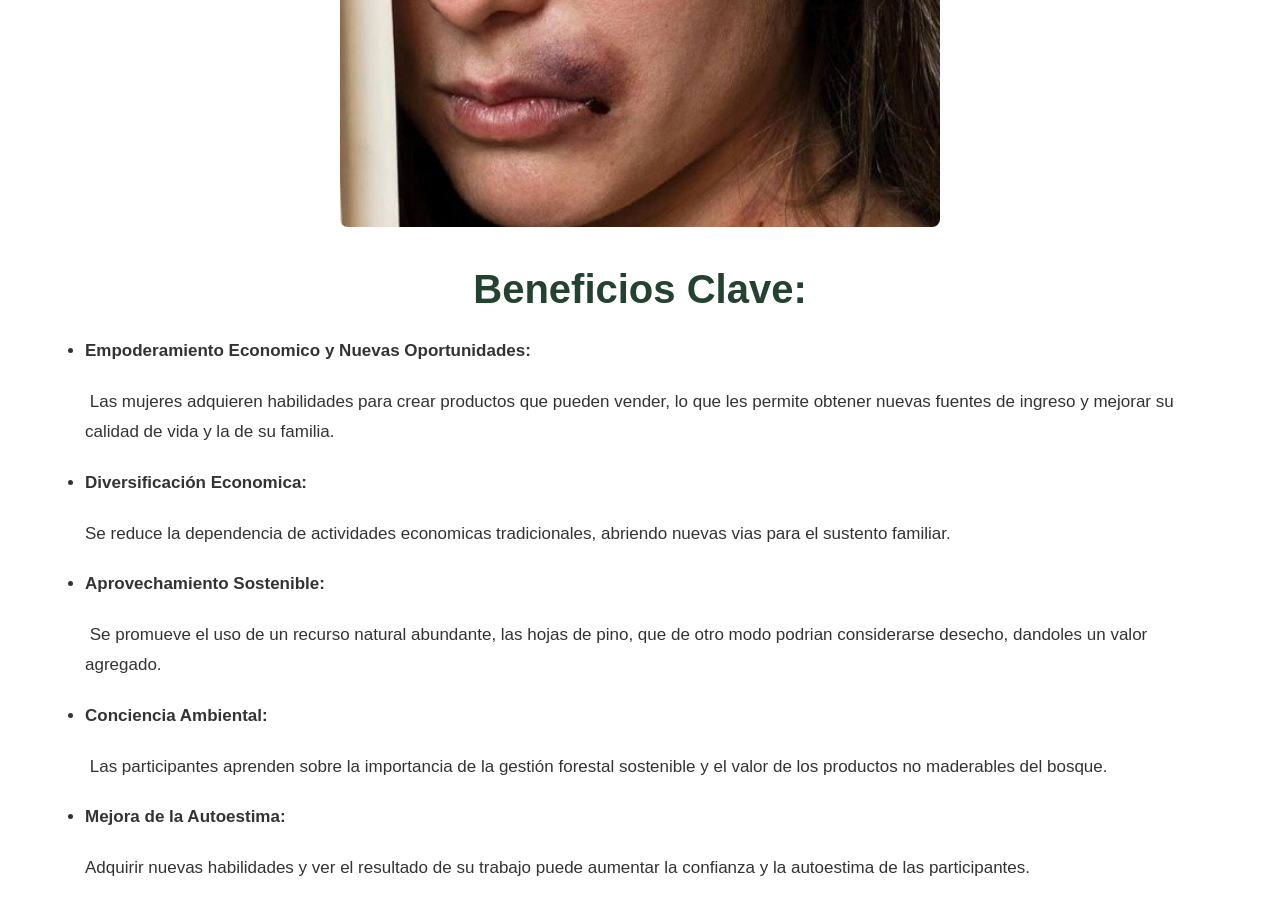
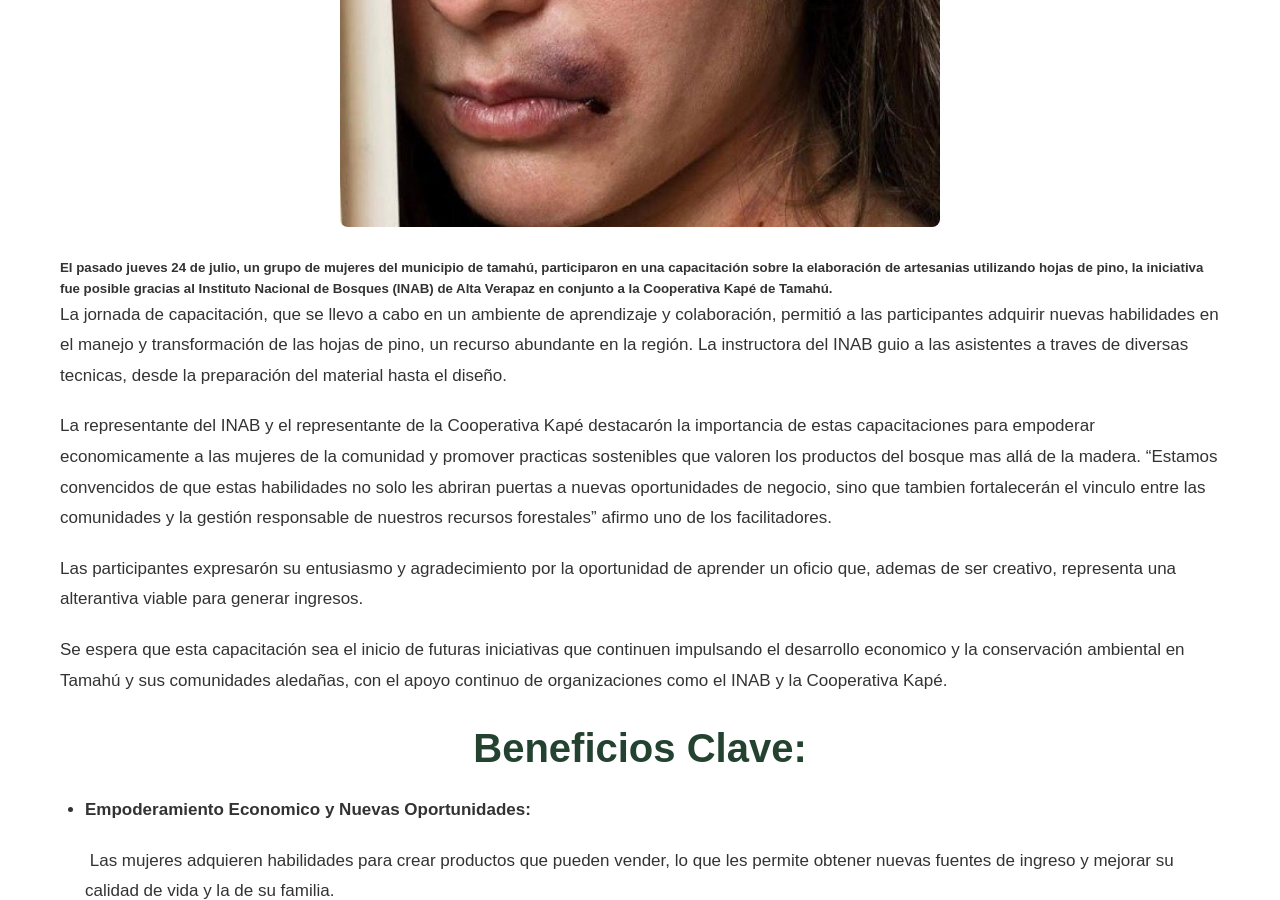
Before and after one commit to noeljc7/Kaperl.github.io, a Jekyll site: the page built from _posts/2025-08-08-prueba-de-servicio-2.md, in a window 1280 px wide and 900 px high, scrolled down 367 px. Built offline with Jekyll 4.4.1, drawn with Linux system fonts in a browser that asks for light colours.

Commit message:
Update Noticias “2025-08-08-prueba-de-servicio-2”

```diff
--- a/_posts/2025-08-08-prueba-de-servicio-2.md
+++ b/_posts/2025-08-08-prueba-de-servicio-2.md
@@ -4,26 +4,23 @@ title: Prueba de servicio 2
 author: Cooperativa KAPÉ R.L.
 date: 2025-08-08T17:08:00.000-06:00
 image: /assets/images/4.jpg
-excerpt: >-
-  El pasado jueves 24 de julio, un grupo de mujeres del municipio de tamahú,
-  participaron en una capacitación sobre la elaboración de artesanias utilizando
-  hojas de pino, la iniciativa fue posible gracias al Instituto Nacional de
-  Bosques (INAB) de Alta Verapaz en conjunto a la Cooperativa Kapé de Tamahú.
+excerpt: El pasado jueves 24 de julio, un grupo de mujeres del municipio de
+  tamahú, participaron en una capacitación sobre la elaboración de artesanias
+  utilizando hojas de pino, la iniciativa fue posible gracias al Instituto
+  Nacional de Bosques (INAB) de Alta Verapaz en conjunto a la Cooperativa Kapé
+  de Tamahú.
+---
+##### El pasado jueves 24 de julio, un grupo de mujeres del municipio de tamahú, participaron en una capacitación sobre la elaboración de artesanias utilizando hojas de pino, la iniciativa fue posible gracias al Instituto Nacional de Bosques (INAB) de Alta Verapaz en conjunto a la Cooperativa Kapé de Tamahú.
 
+La jornada de capacitación, que se llevo a cabo en un ambiente de aprendizaje y colaboración, permitió a las participantes adquirir nuevas habilidades en el manejo y transformación de las hojas de pino, un recurso abundante en la región. La instructora del INAB guio a las asistentes a traves de diversas tecnicas, desde la preparación del material hasta el diseño.
 
-  La jornada de capacitación, que se llevo a cabo en un ambiente de aprendizaje y colaboración, permitió a las participantes adquirir nuevas habilidades en el manejo y transformación de las hojas de pino, un recurso abundante en la región. La instructora del INAB guio a las asistentes a traves de diversas tecnicas, desde la preparación del material hasta el diseño.
+La representante del INAB y el representante de la Cooperativa Kapé destacarón la importancia de estas capacitaciones para empoderar economicamente a las mujeres de la comunidad y promover practicas sostenibles que valoren los productos del bosque mas allá de la madera.
+"Estamos convencidos de que estas habilidades no solo les abriran puertas a nuevas oportunidades de negocio, sino que tambien fortalecerán el vinculo entre las comunidades y la gestión responsable de nuestros recursos forestales" afirmo uno de los facilitadores.
 
+Las participantes expresarón su entusiasmo y agradecimiento por la oportunidad de aprender un oficio que, ademas de ser creativo, representa una alterantiva viable para generar ingresos.
 
-  La representante del INAB y el representante de la Cooperativa Kapé destacarón la importancia de estas capacitaciones para empoderar economicamente a las mujeres de la comunidad y promover practicas sostenibles que valoren los productos del bosque mas allá de la madera.
+Se espera que esta capacitación sea el inicio de futuras iniciativas que continuen impulsando el desarrollo economico y la conservación ambiental en Tamahú y sus comunidades aledañas, con el apoyo continuo de organizaciones como el INAB y la Cooperativa Kapé.
 
-  "Estamos convencidos de que estas habilidades no solo les abriran puertas a nuevas oportunidades de negocio, sino que tambien fortalecerán el vinculo entre las comunidades y la gestión responsable de nuestros recursos forestales" afirmo uno de los facilitadores.
-
-
-  Las participantes expresarón su entusiasmo y agradecimiento por la oportunidad de aprender un oficio que, ademas de ser creativo, representa una alterantiva viable para generar ingresos.
-
-
-  Se espera que esta capacitación sea el inicio de futuras iniciativas que continuen impulsando el desarrollo economico y la conservación ambiental en Tamahú y sus comunidades aledañas, con el apoyo continuo de organizaciones como el INAB y la Cooperativa Kapé.
----
 # Beneficios Clave:
 
 * **Empoderamiento Economico y Nuevas Oportunidades:**
@@ -42,9 +39,6 @@ excerpt: >-
 
   Adquirir nuevas habilidades y ver el resultado de su trabajo puede aumentar la confianza y la autoestima de las participantes.
 
-
-
-
 El presidente de la cooperativa, **Paulino Tipol**, comentó: *"Estamos muy orgullosos de ver cómo nuestras asociadas y mujeres de la comunidad adoptan estas prácticas. No solo estamos fomentando la conciencia ambiental si no tambien estamos construyendo un futuro más verde y próspero para nuestras comunidades."*
 
 Invitamos a todos nuestros asociados (as) y a la comunidad en general a conocer más sobre nuestros distintos proyectos y a participar en futuras iniciativas. **¡Juntos, cultivamos un futuro mejor!**
```
